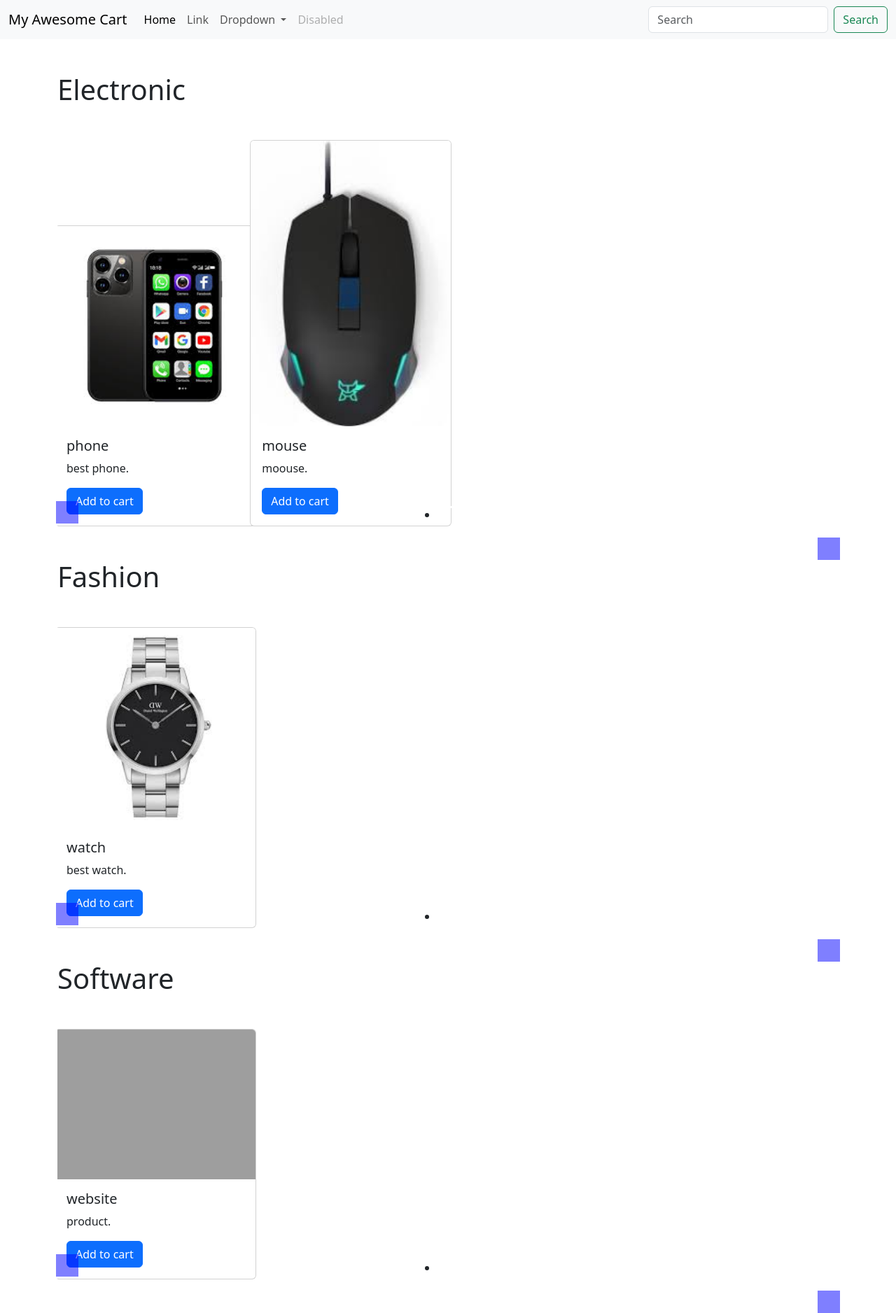
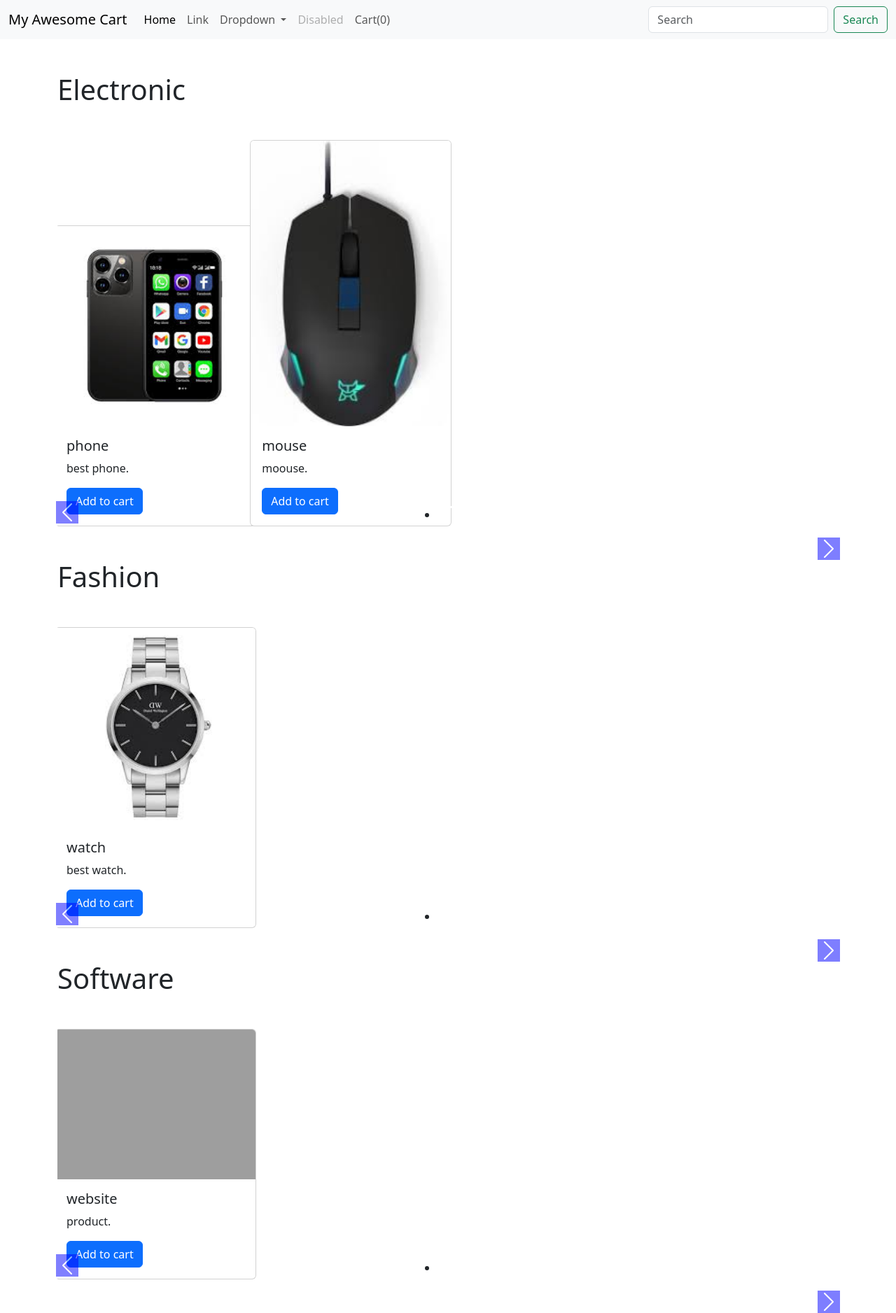
Before and after one commit to HitarthVaghela/E-Commerce-website-using-Django, a Django app: page /shop/ in a window 1280 px wide. Shown: the whole page at 70% size. Run offline with Django 5.2, Linux system fonts and the light colour scheme; data comes from the database, SQL or seed files in the repository; grey boxes are pictures that could not be loaded.

Commit message:
FIxed buttons

```diff
--- a/mac/shop/templates/shop/basic.html
+++ b/mac/shop/templates/shop/basic.html
@@ -43,6 +43,9 @@
         <li class="nav-item">
           <a class="nav-link disabled" aria-disabled="true">Disabled</a>
         </li>
+        <li class="nav-item">
+          <a class="nav-link" href="#">Cart(<span id="cart">0</span>)</a>
+        </li>
       </ul>
       <form class="d-flex" role="search">
         <input class="form-control me-2" type="search" placeholder="Search" aria-label="Search">
--- a/mac/shop/templates/shop/index.html
+++ b/mac/shop/templates/shop/index.html
@@ -23,7 +23,7 @@
 
       body .carousel-control-prev-icon,
       body .carousel-control-next-icon{
-      background: blue;
+      <!-- background: blue; -->
       }
 
       body .carousel-control-prev,
@@ -38,14 +38,16 @@
       }
 
       .carousel-control-prev-icon {
-        background: red;
+        background-color: blue;
         position: absolute;
         bottom: 20px; /* Adjust as needed */
         left: 50%;
         transform: translateX(-50%);
         z-index: 1;
       }
-
+      .carousel-control-next-icon {
+        background-color: blue;
+      }
 
     {% endblock %}
     {% block body %}
@@ -55,7 +57,8 @@
       <!--    Slideshow -->
         {% for product, range, nslides in allProds %}
       <h1 class="my-5">{{product.0.category}}</h1>
-      <div id="demo{{forloop.counter}}" class="carousel slide my-3" data-ride="carousel">
+      <div id="row">
+      <div id="demo{{forloop.counter}}" class="col carousel slide my-3" data-ride="carousel">
         <ul class="carousel-indicators">
           <li data-bs-target="#demo{{forloop.counter}}" data-bs-slide-to="0" class="active"></li>
             {% for i in range %}
@@ -102,6 +105,7 @@
     <a class="carousel-control-next" href="#demo{{forloop.counter}}" data-bs-slide="next">
       <span class="carousel-control-next-icon"></span>
     </a>
+    </div>
     {% endfor %}
 
   </div>
@@ -114,6 +118,8 @@
         var cart = {};
       } else {
         cart = JSON.parse(localStorage.getItem('cart'));
+        document.getElementById('cart').innerHTML = Object.keys(cart).length;
+
       }
 
       $('.cart').click(function () {
```
